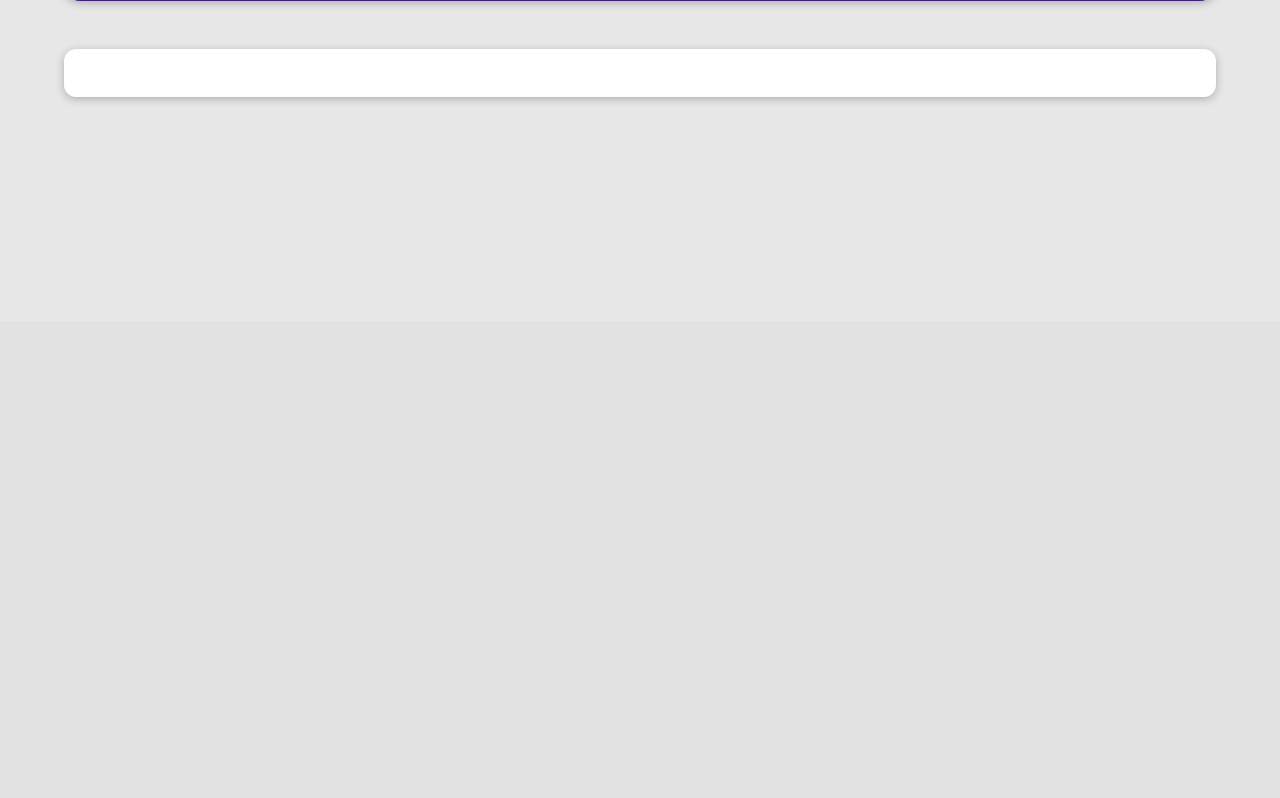
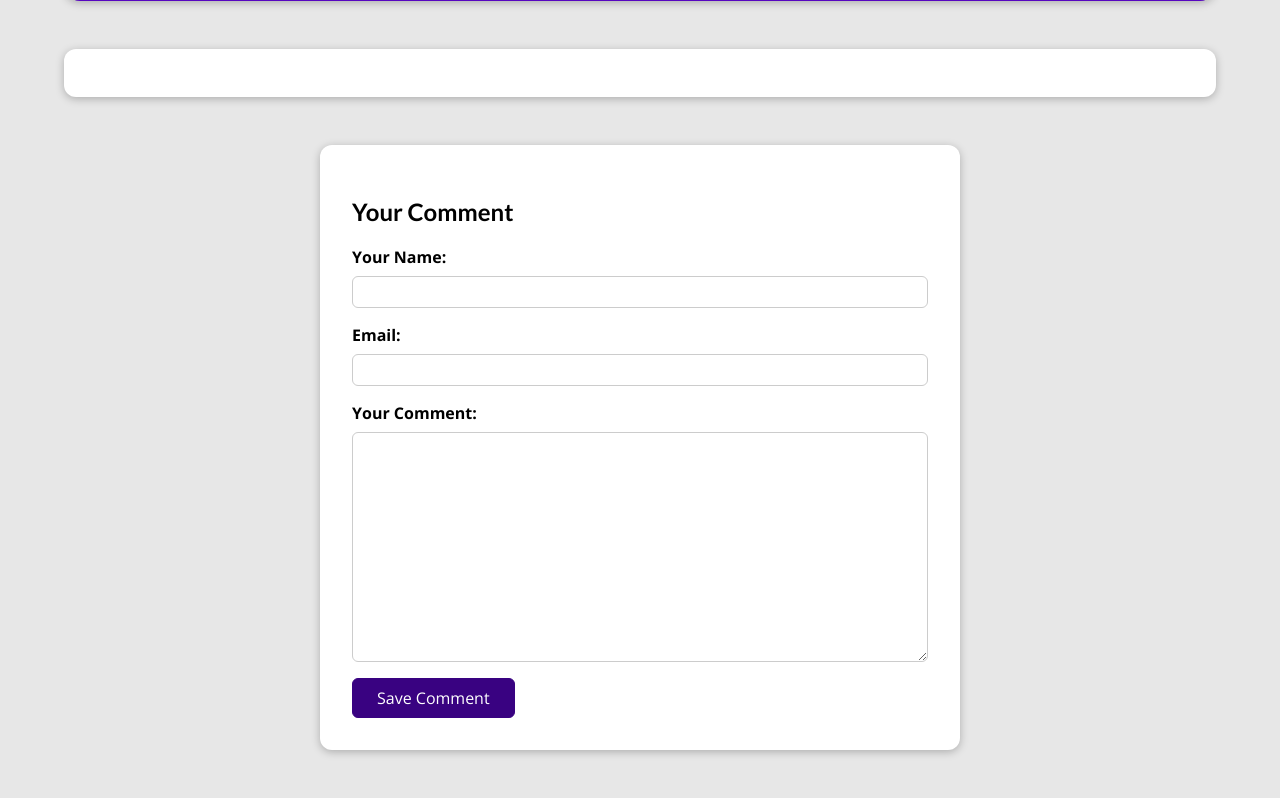
Before and after one commit to evgslesar/courses, a Django app: template my_site/blog/templates/blog/post-detail.html in a window 1280 px wide. Shown: the part 479-1277 px from the top of the page. Before the commit the page ends 580 px from the top, so only its background shows below. Run offline with Django 3.2, Linux system fonts and the light colour scheme; the template is opened without the code that fills it: values that come from a table or form of the project are taken from there, others are empty.

Commit message:
comments

```diff
--- a/my_site/blog/models.py
+++ b/my_site/blog/models.py
@@ -30,3 +30,11 @@ class Post(models.Model):
     author = models.ForeignKey(
         Author, on_delete=models.SET_NULL, null=True, related_name='posts')
     tags = models.ManyToManyField(Tag)
+
+
+class Comment(models.Model):
+    user_name = models.CharField(max_length=120)
+    email = models.EmailField()
+    text = models.TextField(max_length=400)
+    post = models.ForeignKey(Post, on_delete=models.CASCADE,
+                            related_name='comments')
--- a/my_site/blog/static/blog/post-detail.css
+++ b/my_site/blog/static/blog/post-detail.css
@@ -72,3 +72,49 @@ main {
   padding: 0.5rem 1rem;
   border-radius: 8px;
 }
+
+#comment-form {
+  margin: 3rem auto;
+  width: 90%;
+  max-width: 40rem;
+  border-radius: 12px;
+  background-color: white;
+  box-shadow: 0 2px 8px rgba(0, 0, 0, 0.25);
+  padding: 2rem;
+}
+
+#comment-form button {
+  font: inherit;
+  background-color: #390281;
+  color: white;
+  border: 1px solid #390281;
+  padding: 0.5rem 1.5rem;
+  border-radius: 6px;
+  cursor: pointer;
+}
+
+#comment-form button:hover,
+#comment-form button:active {
+  background-color: #5706c0;
+  border-color: #5706c0;
+}
+
+.form-control {
+  margin-bottom: 1rem;
+}
+
+.form-control label {
+  font-weight: bold;
+  margin-bottom: 0.5rem;
+  display: block;
+}
+
+.form-control input,
+.form-control textarea {
+  display: block;
+  width: 100%;
+  font: inherit;
+  padding: 0.25rem;
+  border-radius: 6px;
+  border: 1px solid #ccc;
+}
--- a/my_site/blog/templates/blog/post-detail.html
+++ b/my_site/blog/templates/blog/post-detail.html
@@ -27,4 +27,19 @@
 <main>
   {{ post.content|linebreaks }}
 </main>
+
+<section id="comment-form">
+  <h2>Your Comment</h2>
+  <form action="{% url "post-detail-page" post.slug %}" method="POST">
+    {% csrf_token %}
+    {% for form_field in comment_form %}
+      <div class="form-control">
+        {{ form_field.label_tag }}
+        {{ form_field }}
+        {{ form_field.errors }}
+      </div>
+    {% endfor %}
+    <button>Save Comment</button>
+  </form>
+</section>
 {% endblock %}
```
Also changed, not shown: my_site/blog/views.py (+29 -14 lines), my_site/blog/migrations/0003_comment.py (added), 1 other file.
